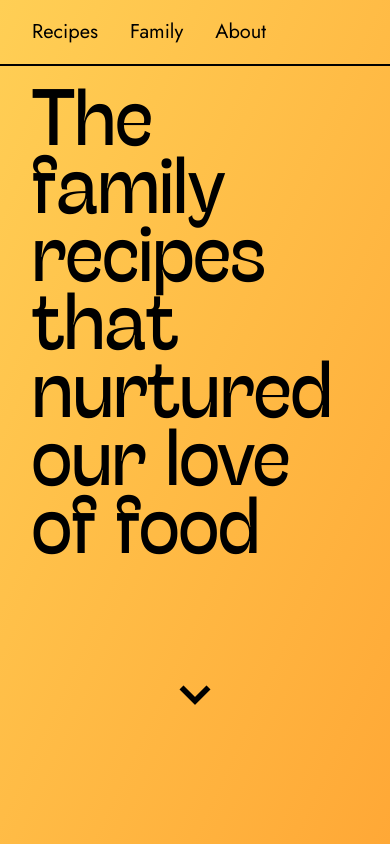
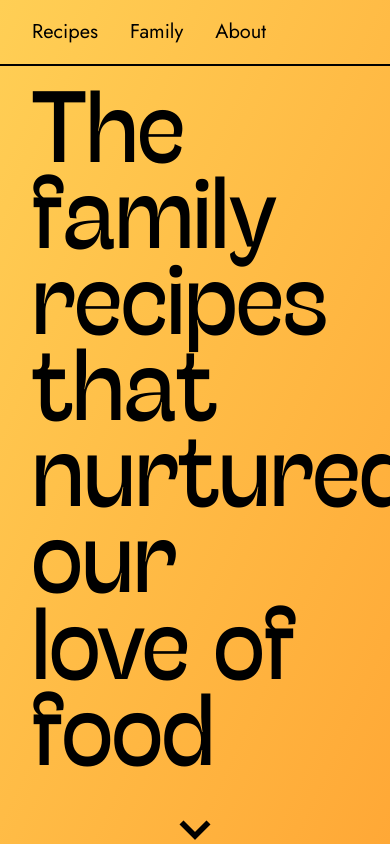
Before and after one commit to caiosimonbreda/family-cookbook, a Vue app: page / in a window 390 px wide. Built offline with nearby package versions, Linux system fonts and the light colour scheme.

Commit message:
responsive size for title text on home

```diff
--- a/src/views/Home.vue
+++ b/src/views/Home.vue
@@ -231,8 +231,8 @@ const goToRecipe = (recipe: typeof recipeList[0]) => {
                 our
                 love of food</h1> -->
             <h1 class="jumbotitle font-stinger leading-[85%] p-8 pt-4">The family recipes that nurtured
-            our
-            love of food</h1>
+                our
+                love of food</h1>
             <div class="flex flex-row w-full h-full items-end mb-24 md:mb-0">
                 <a href="#recipe-list
                 " class="relative w-fit mx-auto cursor-pointer animate-bounce mt-4"><span
@@ -252,7 +252,34 @@ const goToRecipe = (recipe: typeof recipeList[0]) => {
 </template>
 
 <style scoped>
-.jumbotitle {
-    font-size: clamp(5em, 10vw, 40em);
+
+@media screen and (max-width: 20000px) {
+    .jumbotitle {
+        font-size: clamp(8em, 21.5vh, 80em);
+    }
+}
+
+@media screen and (max-width: 1400px) {
+    .jumbotitle {
+        font-size: clamp(8em, 20vh, 80em);
+    }
+}
+
+@media screen and (max-width: 1200px) {
+    .jumbotitle {
+        font-size: clamp(8em, 12vh, 40em);
+    }
+}
+
+@media screen and (max-width: 900px) {
+    .jumbotitle {
+        font-size: clamp(3rem, 16vh, 40em);
+    }
+}
+
+@media screen and (max-width: 600px) {
+    .jumbotitle {
+        font-size: clamp(3rem, 12vh, 40em);
+    }
 }
 </style>
```
